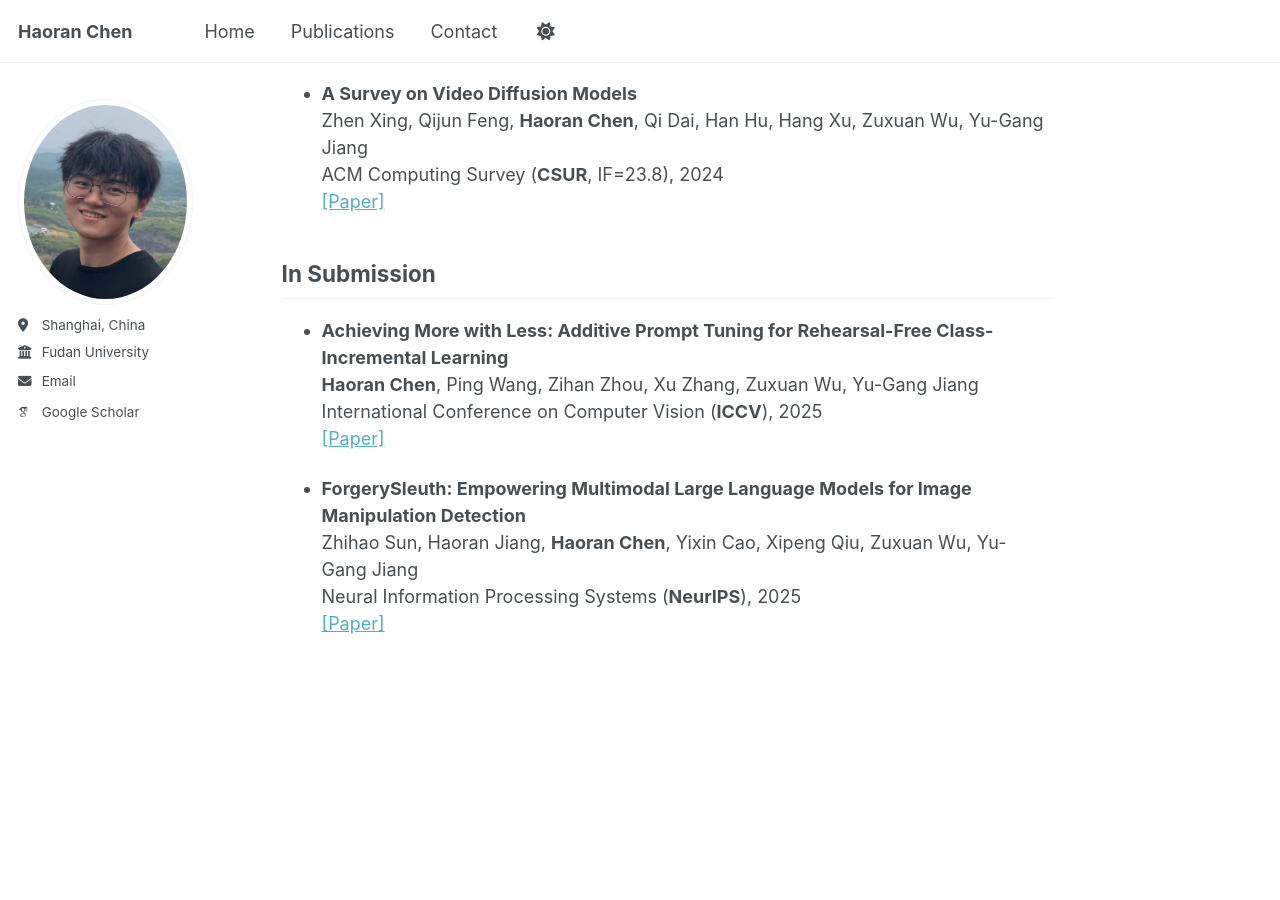
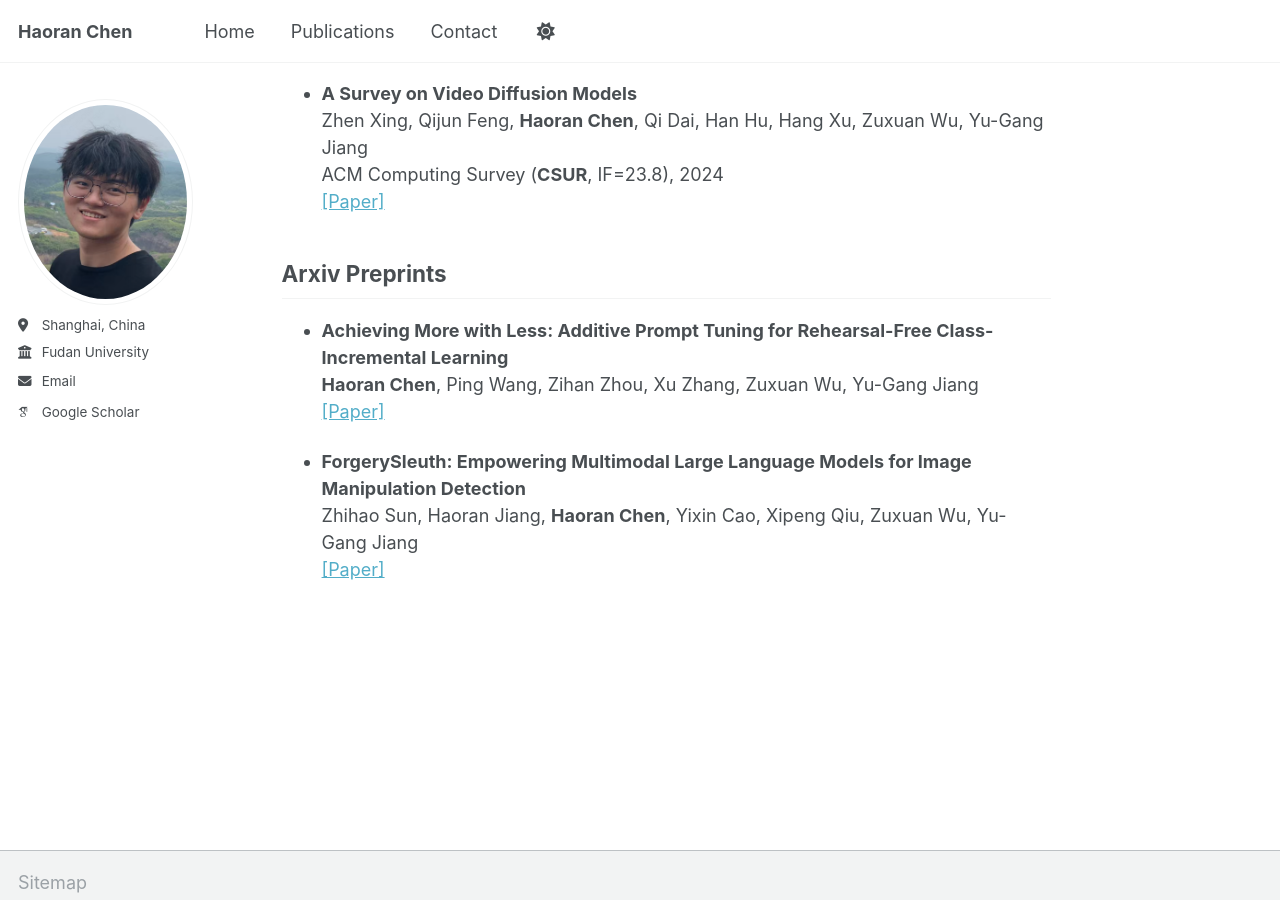
Before and after one commit to HaoranChen/haoranchen.github.io, a Jekyll site: the page built from _pages/about.md, in a window 1280 px wide and 900 px high, scrolled down 1113 px. Built offline with Jekyll 4.4.1, drawn with Linux system fonts in a browser that asks for light colours; some web fonts are replaced.

Commit message:
Update about.md

```diff
--- a/_pages/about.md
+++ b/_pages/about.md
@@ -54,15 +54,13 @@ I am a Ph.D. Candidate at the School of Computer Science, Fudan University, wher
   ACM Computing Survey (**CSUR**, IF=23.8), 2024
   [\[Paper\]](https://arxiv.org/abs/2310.10647)
 
-## In Submission
+## Arxiv Preprints
 
 - **Achieving More with Less: Additive Prompt Tuning for Rehearsal-Free Class-Incremental Learning**
   **Haoran Chen**, Ping Wang, Zihan Zhou, Xu Zhang, Zuxuan Wu, Yu-Gang Jiang
-  International Conference on Computer Vision (**ICCV**), 2025
   [\[Paper\]](https://arxiv.org/abs/2503.07979)
 
 
 - **ForgerySleuth: Empowering Multimodal Large Language Models for Image Manipulation Detection**
   Zhihao Sun, Haoran Jiang, **Haoran Chen**, Yixin Cao, Xipeng Qiu, Zuxuan Wu, Yu-Gang Jiang
-  Neural Information Processing Systems (**NeurIPS**), 2025
   [\[Paper\]](https://arxiv.org/abs/2411.19466)
```
